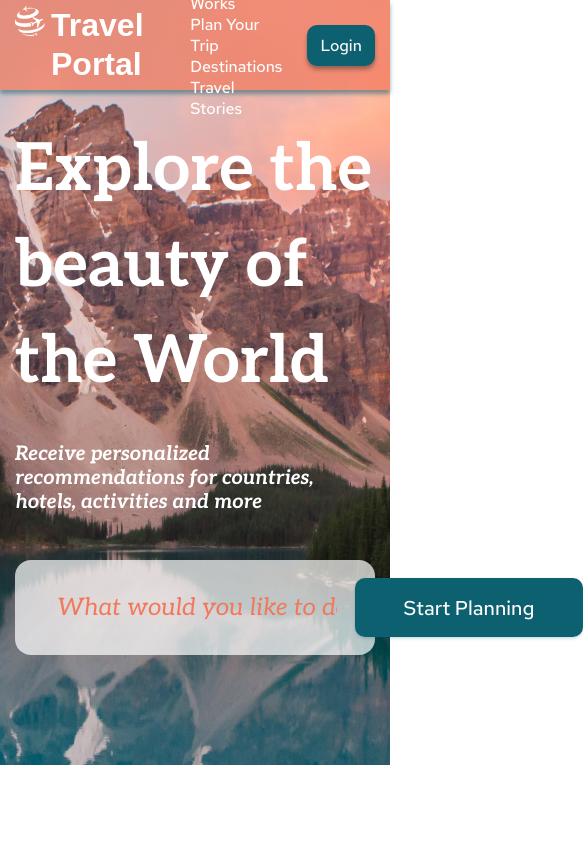
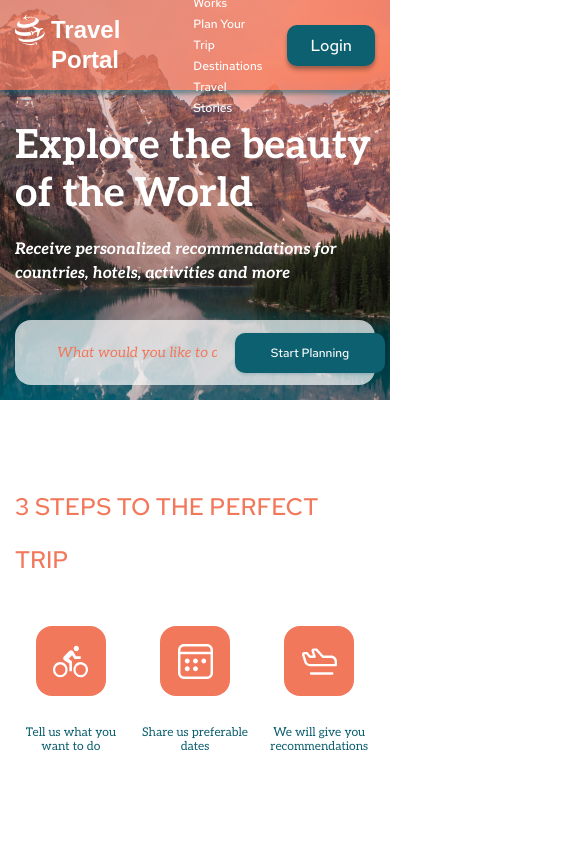
Before and after one commit to andreyfits/RS2022Q2PRE, a plain HTML site: page travel/index.html in a window 390 px wide. Shown: the top 842 px of the page, 583 px wide, since content can reach past the window. Drawn offline with Linux system fonts and the light colour scheme; a web font is replaced by a local one.

Commit message:
feat: add media queries for media size 640px

```diff
--- a/travel/style.css
+++ b/travel/style.css
@@ -551,3 +551,90 @@ button:hover {
         min-width: 195px;
     }
 }
+
+@media screen and (max-width: 640px) {
+    .nav-link {
+        font-size: 12px;
+    }
+
+    .preview-container {
+        height: 400px;
+    }
+
+    .preview-title {
+        font-size: 40px;
+        line-height: 48px;
+    }
+
+    .preview-wrapper {
+        gap: 20px;
+    }
+
+    .preview-search {
+        height: 65px;
+        align-items: center;
+    }
+
+    .preview-search input {
+        font-size: 14px;
+        line-height: 17px;
+    }
+
+    .preview-btn {
+        min-width: 150px;
+        height: 40px;
+        font-size: 12px;
+    }
+
+    .preview-text {
+        font-size: 16px;
+    }
+
+    .section-title {
+        font-size: 24px;
+    }
+
+    .site-name {
+        font-size: 24px;
+        line-height: 30px;
+    }
+
+    .step-block {
+        width: 70px;
+        height: 70px;
+        margin-bottom: 0;
+    }
+
+    .step-block img {
+        width: 50%;
+        height: 50%;
+    }
+
+    .step-text {
+        font-size: 12px;
+        line-height: 14px;
+    }
+
+    .stories-wrapper {
+        grid-template-rows: repeat(4, minmax(auto, 200px));
+        column-gap: 10px;
+    }
+
+    .stories-subtitle {
+        font-size: 18px;
+        line-height: 20px;
+    }
+
+    .stories-description {
+        font-size: 12px;
+        line-height: 14px;
+    }
+
+    .stories-link {
+        font-size: 12px;
+    }
+
+    .footer-description {
+        font-size: 12px;
+    }
+}
```
